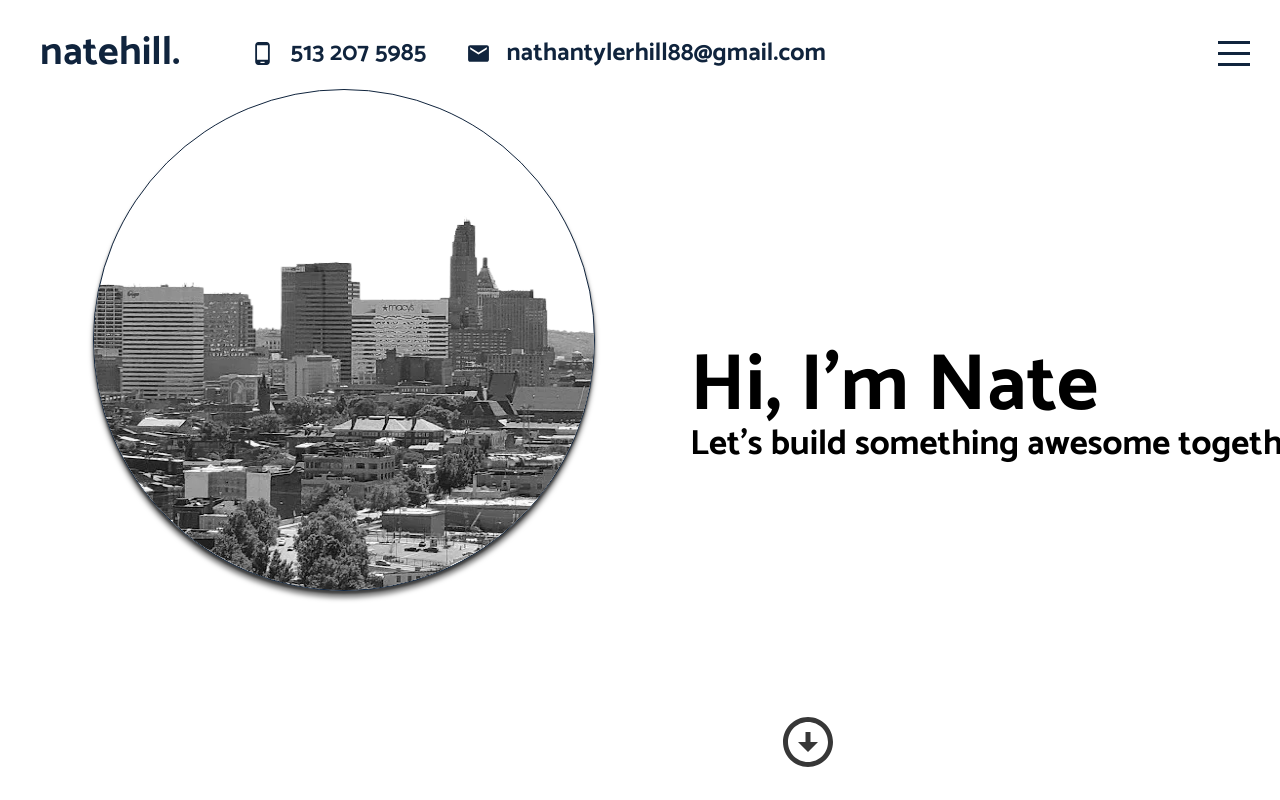
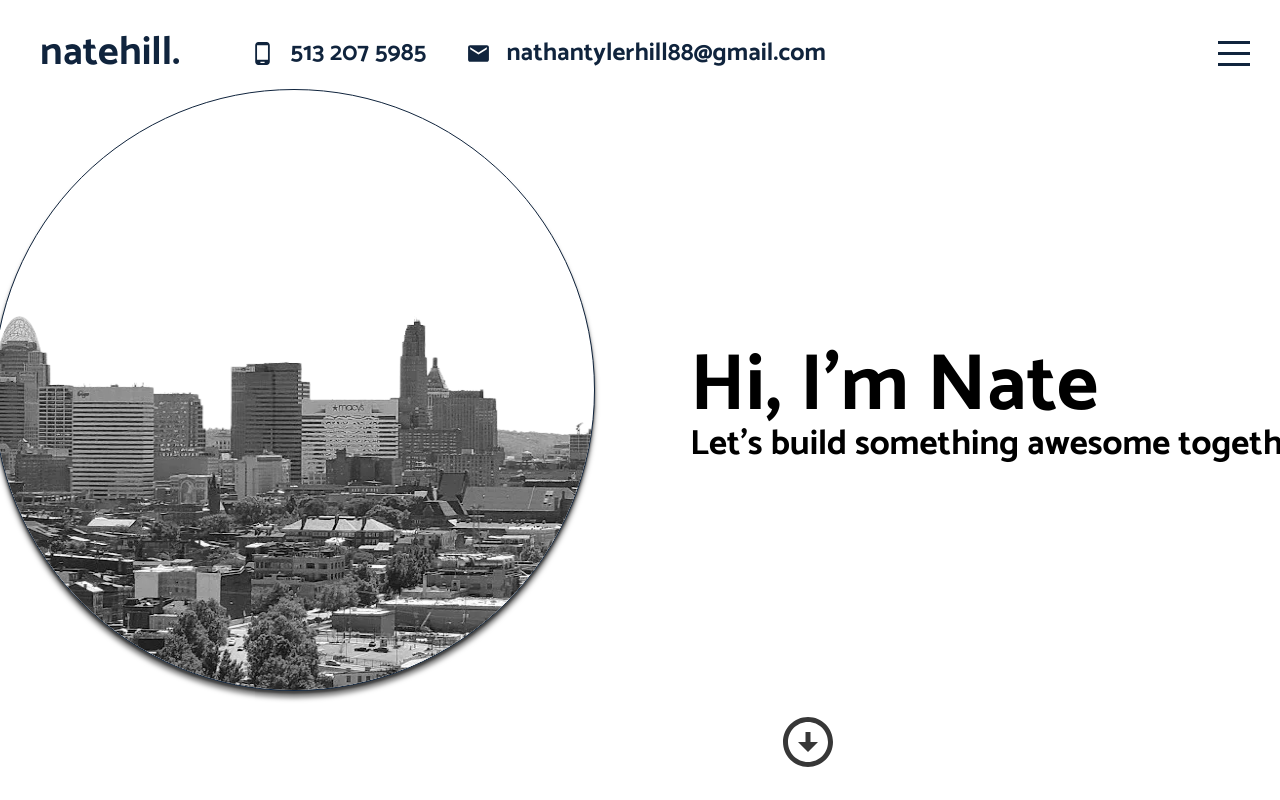
Before and after one commit to estin8/reactportfolio, a React (Create React App) app: page / in a window 1280 px wide. Built offline with nearby package versions, Linux system fonts and the light colour scheme.

Commit message:
increased intro img size on mid-level displays

```diff
--- a/src/components/intro/intro.scss
+++ b/src/components/intro/intro.scss
@@ -36,8 +36,8 @@
                 0 6.7px 5.3px rgba(0, 0, 0, 0.5);
 
             @include tablet {
-                width: 500px;
-                height: 500px;
+                width: 600px;
+                height: 600px;
             }
 
             @include mobile {
```
